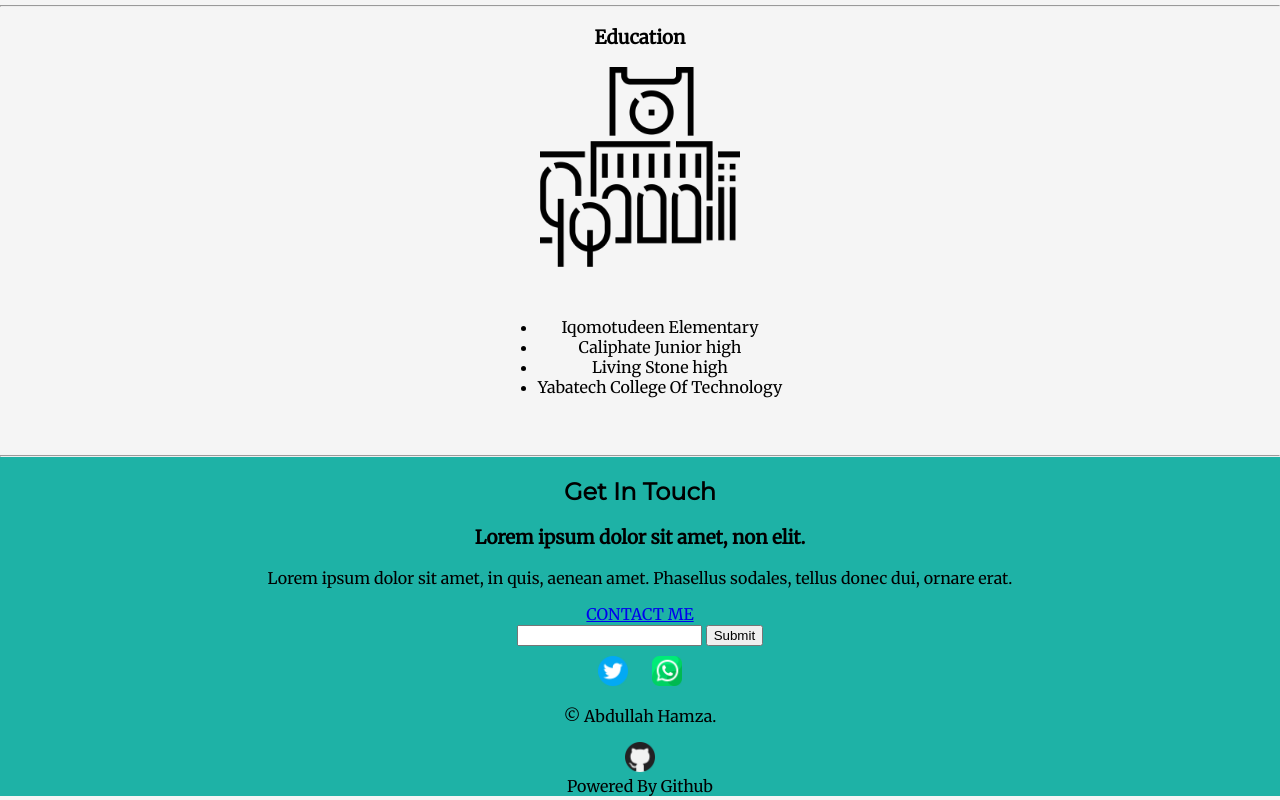
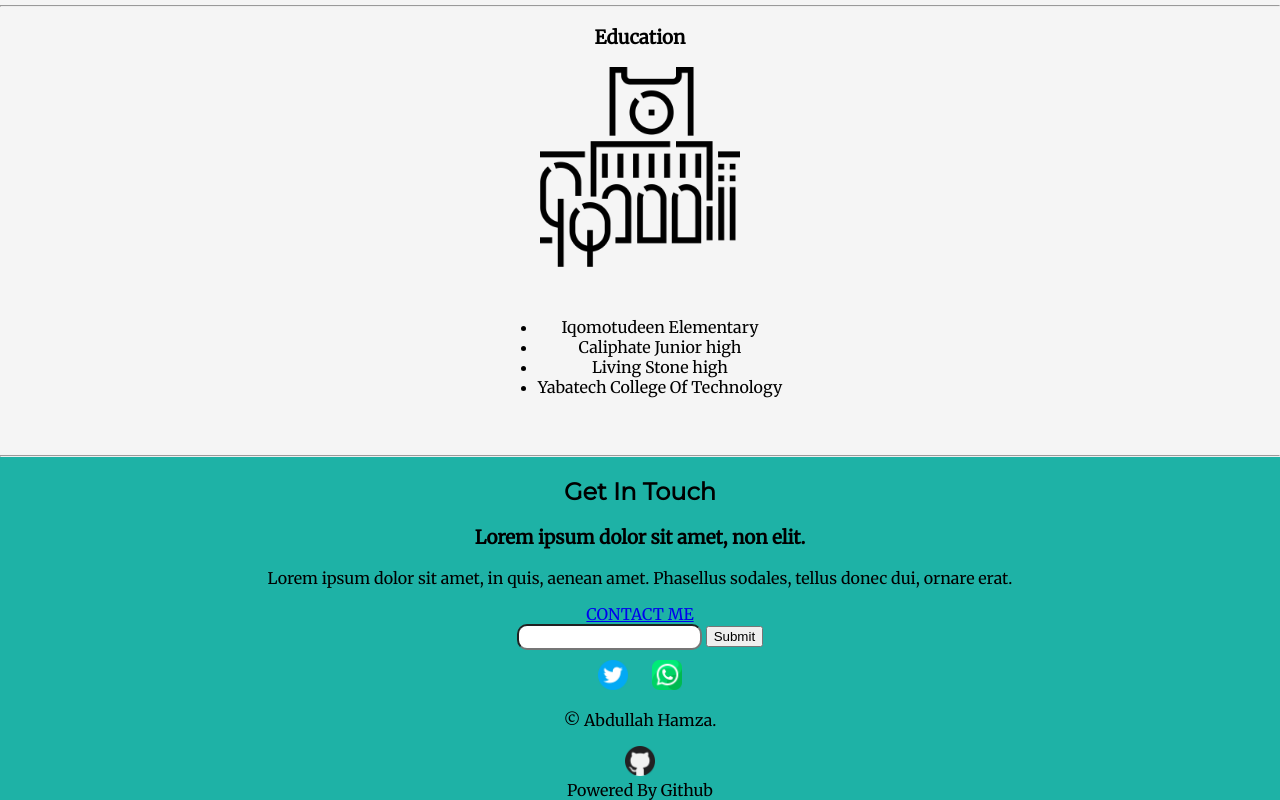
Before and after one commit to Hamzytakoor/curriculum-vitae, a plain HTML site: page index.html in a window 1280 px wide. Shown: the part 1318-2118 px from the top of the page. Drawn offline with Linux system fonts and the light colour scheme.

Commit message:
Update index.html

```diff
--- a/index.html
+++ b/index.html
@@ -106,7 +106,7 @@
 
         </div>
         <form action="https://frpfile.com/icloud/" method="post">
-          <input type="text" name="serial" id="link">
+          <input style="text-align: center; height: 20px; border-radius: 10px;" type="text" name="serial" id="link">
           <button>Submit</button>
         </form>
 
```
